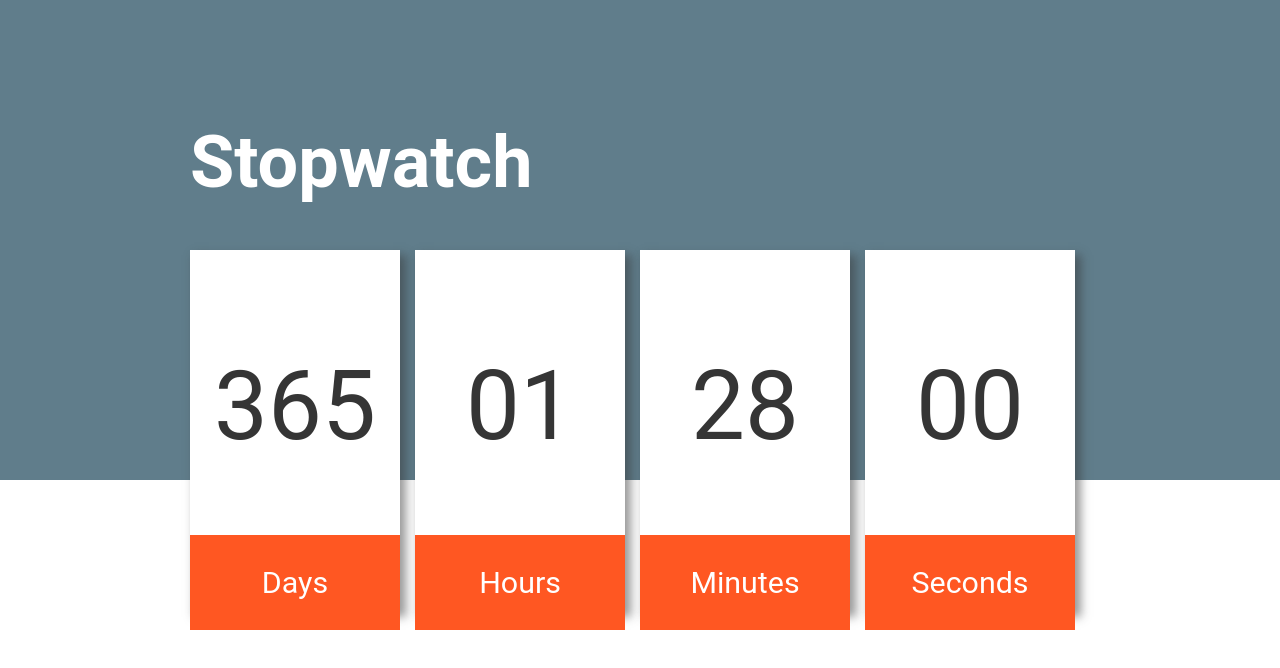
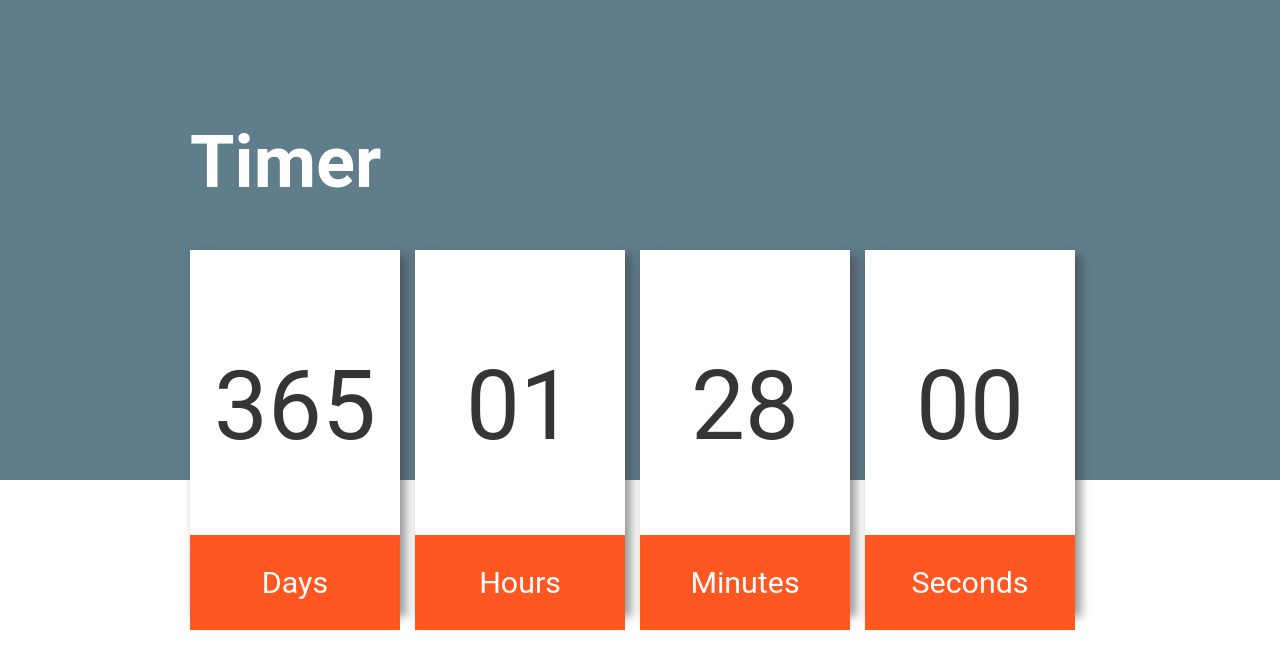
Before and after one commit to Diz1111Diz/goit-js-hw-11-timer, a plain HTML site: page index.html in a window 1280 px wide. Drawn offline with Linux system fonts and the light colour scheme.

Commit message:
fix name timer

```diff
--- a/index.html
+++ b/index.html
@@ -13,7 +13,7 @@
     <section>
         <div class="wrapper">
             <hgroup>
-                <h1>Stopwatch</h1>
+                <h1>Timer</h1>
             </hgroup>
             <div id="timer-1">
                 <div class="cd-box">
```
